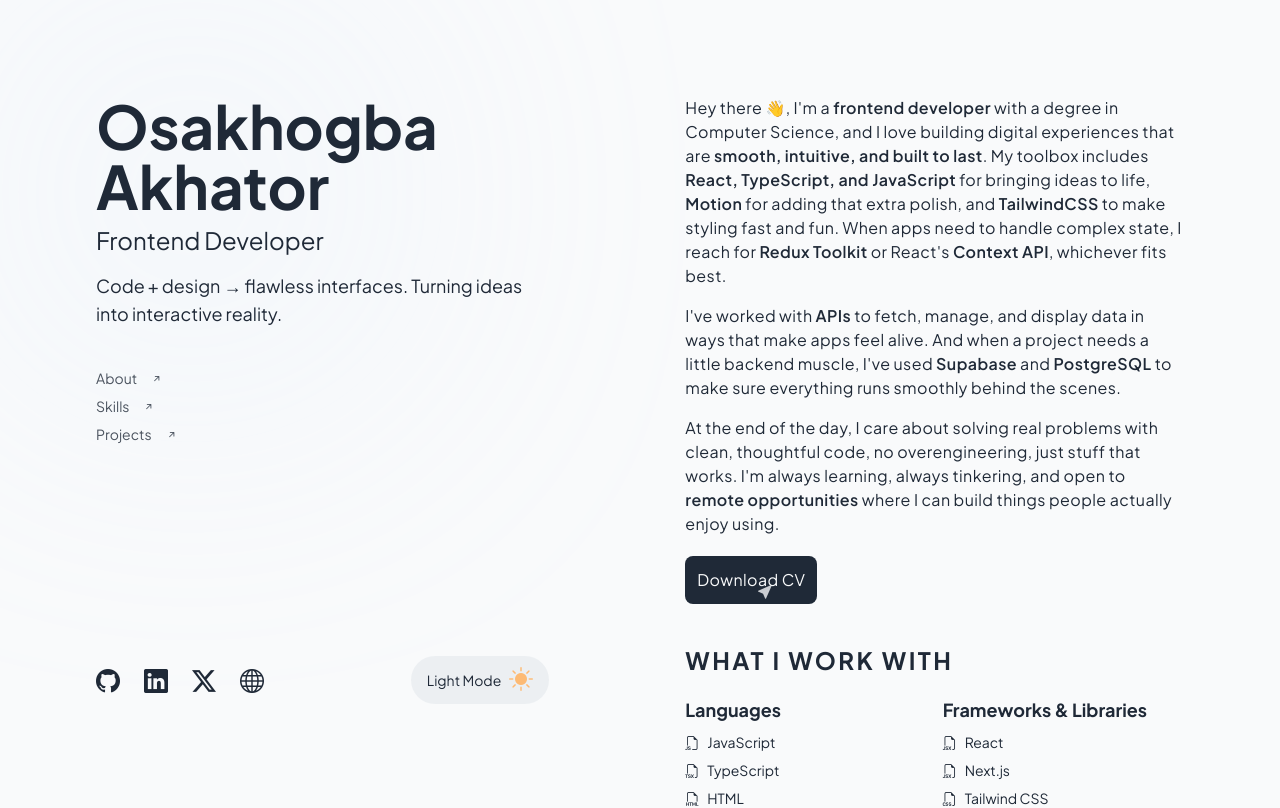
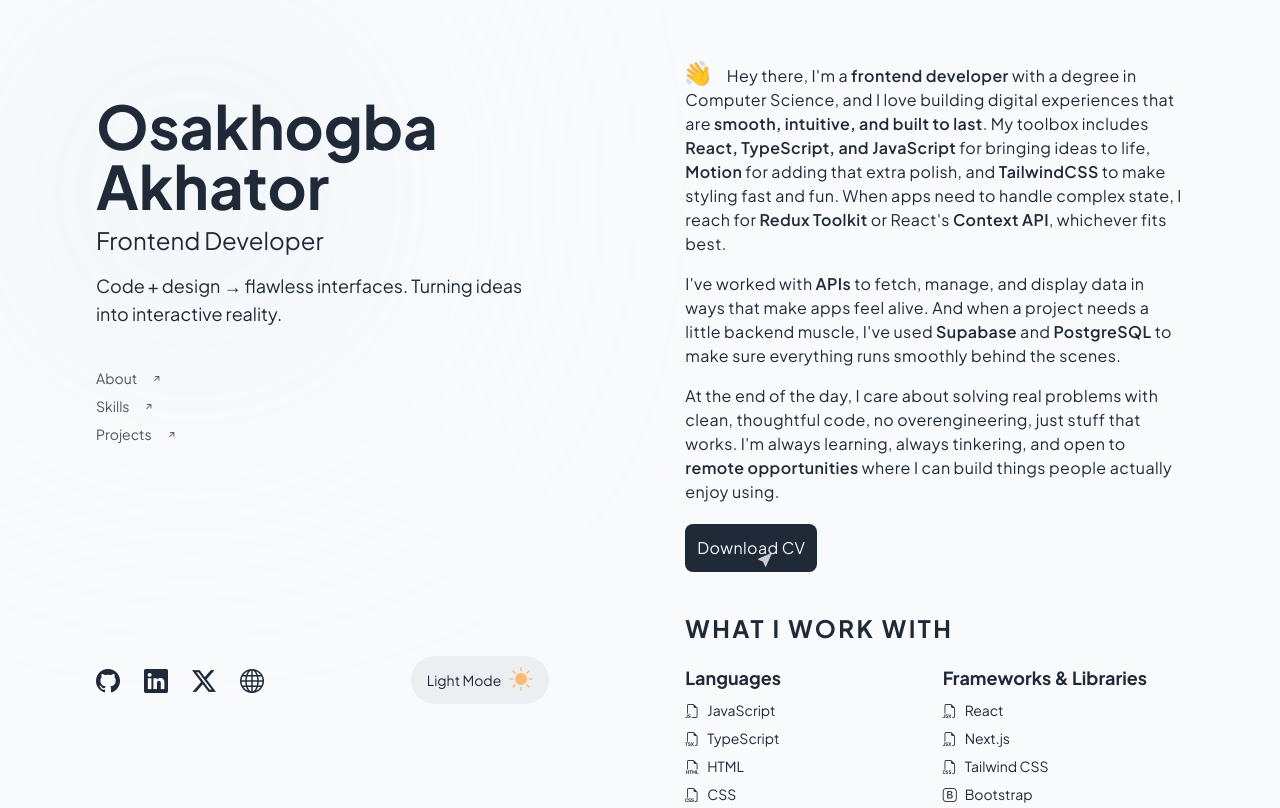
Before and after one commit to AkhatorEnosa/my_portfolio, a React (Vite) app: page / in a window 1280 px wide. Shown: the top 808 px of the page. Built offline with nearby package versions, Linux system fonts and the light colour scheme.

Commit message:
minor changes

```diff
--- a/src/sections/Right.tsx
+++ b/src/sections/Right.tsx
@@ -15,7 +15,7 @@ import cv from '../assets/osakhogba.pdf';
 const Right = () => {
     const {groupBy} = useContext(AppContext);
   return (
-        <section id="about" className="mt-10 lg:mt-0 lg:w-[52%] lg:py-24 lg:px-12">
+        <section id="about" className="mt-10 lg:mt-0 lg:w-[52%] lg:py-14 lg:px-12">
             <motion.div
                 initial={{ opacity: 0, y: -50 }}
                 animate={{ opacity: 1, y: 0 }}
@@ -35,7 +35,18 @@ const Right = () => {
                     viewport={{ amount: 0.2 }}
                     className="dark:text-[#f9fafb]/70 mt-5 lg:mt-0 tracking-wide"
                         >
-                        Hey there 👋, I'm a <span className="font-semibold dark:text-[#f9fafb]">frontend developer</span> with a degree in Computer Science, and I love building digital experiences that are <span className="font-semibold dark:text-[#f9fafb]">smooth, intuitive, and built to last</span>. My toolbox includes <span className="font-semibold dark:text-[#f9fafb]">React, TypeScript, and JavaScript</span> for bringing ideas to life, <span className="font-semibold dark:text-[#f9fafb]">Motion</span> for adding that extra polish, and <span className="font-semibold dark:text-[#f9fafb]">TailwindCSS</span> to make styling fast and fun. When apps need to handle complex state, I reach for <span className="font-semibold dark:text-[#f9fafb]">Redux Toolkit</span> or React's <span className="font-semibold dark:text-[#f9fafb]">Context API</span>, whichever fits best.
+
+                        <motion.p
+                                animate={{
+                                    rotate: [0, 15, -10, 0],
+                                }}
+                                transition={{
+                                    duration: 2,
+                                    repeat: Infinity,
+                                    repeatType: "reverse",
+                                    ease: "easeInOut"
+                                }}
+                                className="font-semibold dark:text-[#f9fafb] text-2xl inline-block origin-bottom mr-2 hover:cursor-pointer">👋</motion.p> Hey there, I'm a <span className="font-semibold dark:text-[#f9fafb]">frontend developer</span> with a degree in Computer Science, and I love building digital experiences that are <span className="font-semibold dark:text-[#f9fafb]">smooth, intuitive, and built to last</span>. My toolbox includes <span className="font-semibold dark:text-[#f9fafb]">React, TypeScript, and JavaScript</span> for bringing ideas to life, <span className="font-semibold dark:text-[#f9fafb]">Motion</span> for adding that extra polish, and <span className="font-semibold dark:text-[#f9fafb]">TailwindCSS</span> to make styling fast and fun. When apps need to handle complex state, I reach for <span className="font-semibold dark:text-[#f9fafb]">Redux Toolkit</span> or React's <span className="font-semibold dark:text-[#f9fafb]">Context API</span>, whichever fits best.
 
                         <p className="mt-4">
                         I've worked with <span className="font-semibold dark:text-[#f9fafb]">APIs</span> to fetch, manage, and display data in ways that make apps feel alive. And when a project needs a little backend muscle, I've used <span className="font-semibold dark:text-[#f9fafb]">Supabase</span> and <span className="font-semibold dark:text-[#f9fafb]">PostgreSQL</span> to make sure everything runs smoothly behind the scenes.
```
